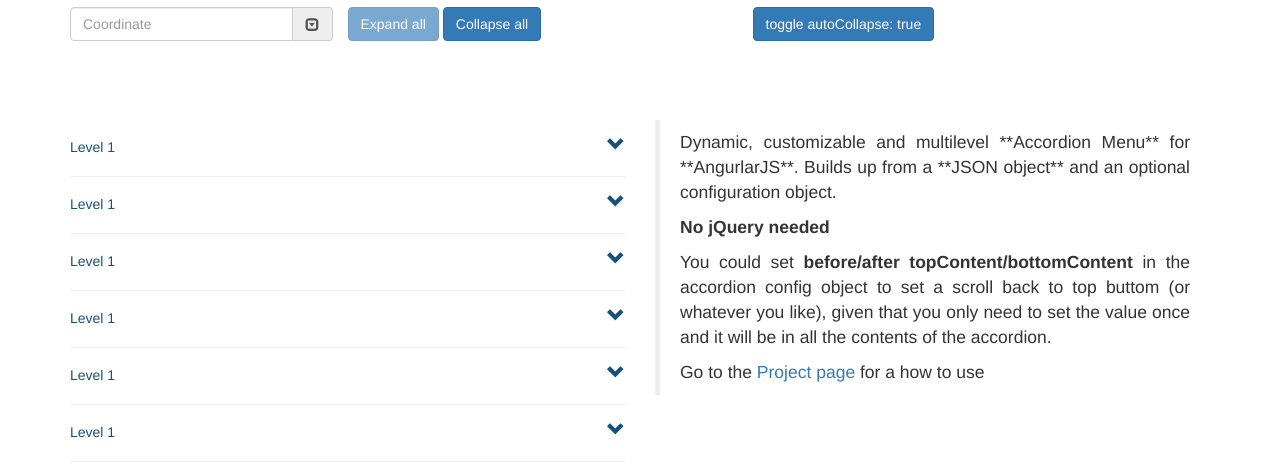
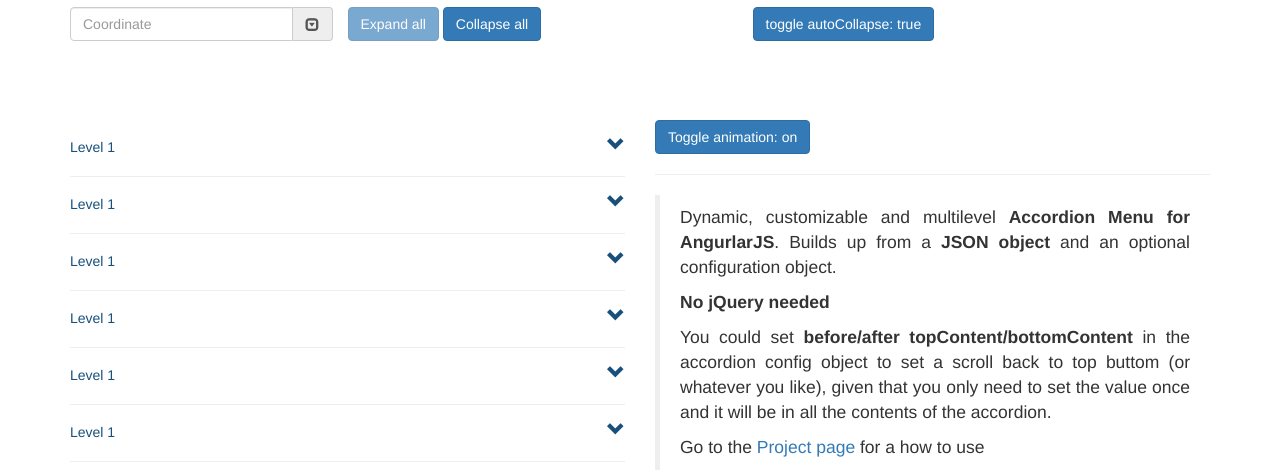
Before and after one commit to SirIdeas/sirAccordion, a website: page example/index.html in a window 1280 px wide. Shown: the part 93-563 px from the top of the page. Drawn offline with nearby package versions, Linux system fonts and the light colour scheme.

Commit message:
updating the example app and some minor fixes, updated the readme to add the new breaking changes, should be ready for the new release

```diff
--- a/bower.json
+++ b/bower.json
@@ -1,7 +1,7 @@
 {
   "name":"sir-accordion",
   "description":"AngularJs directive that builds a vertical accodion menu from a JSON object, with an optional config scope for personalization. No jQuery dependency",
-  "version":"1.2.7",
+  "version":"1.3.0",
   "keywords":[
     "angular",
     "angularjs",
--- a/example/app.js
+++ b/example/app.js
@@ -11,7 +11,7 @@ app.run([function() {
   }
 }]);
 
-app.controller('Principal',['$scope','$compile',function($scope,$compile){
+app.controller('Principal',['$scope','$compile','$timeout',function($scope,$compile,$timeout){
   $scope.activeArray = 1;
   $scope.coord = '';
 
@@ -87,6 +87,11 @@ app.controller('Principal',['$scope','$compile',function($scope,$compile){
     config: accordionConfig
   };
 
+  $timeout(function() {
+    //$scope.sirAccordion.collection[0].title = 'hola';
+    $scope.sirAccordion.collection[0].subCollection[0].title = 'hola';
+  }, 2000);
+
   $scope.clickMe = function(){
     console.log('Hi I\'m Jeff');
     alert('Hi!');
@@ -95,6 +100,14 @@ app.controller('Principal',['$scope','$compile',function($scope,$compile){
   $scope.toggleAutoCollapse = function(){
     $scope.$broadcast('sacCollapseAll');
     $scope.sirAccordion.config.autoCollapse = !$scope.sirAccordion.config.autoCollapse;
+  };
+
+  $scope.toggleAnimation = function() {
+    if ($scope.sirAccordion.config.animDur){
+      $scope.sirAccordion.config.animDur = 0;
+      return;
+    }
+    $scope.sirAccordion.config.animDur = 300;
   };
 
   $scope.expandByCoord = function(){
--- a/example/index.html
+++ b/example/index.html
@@ -48,9 +48,13 @@
             <div sir-accordion collection="{{sirAccordion.collection}}" config="sirAccordion.config"></div>
         </div>
         <div class="hidden-xs col-sm-6">
+          <div>
+            <button class="btn btn-primary" ng-click="toggleAnimation()" ng-cloak>Toggle animation: {{sirAccordion.config.animDur ? 'on' : 'off'}}</button>
+          </div>
+          <hr>
           <blockquote>
             <p>
-              Dynamic, customizable and multilevel **Accordion Menu** for **AngurlarJS**. Builds up from a **JSON object** and an optional configuration object.
+              Dynamic, customizable and multilevel <strong>Accordion Menu for AngurlarJS</strong>. Builds up from a <strong>JSON object</strong> and an optional configuration object.
             </p>
             <p>
               <strong>No jQuery needed</strong>
```
Also changed, not shown: README.md, dist/scripts/sir-accordion.js.
